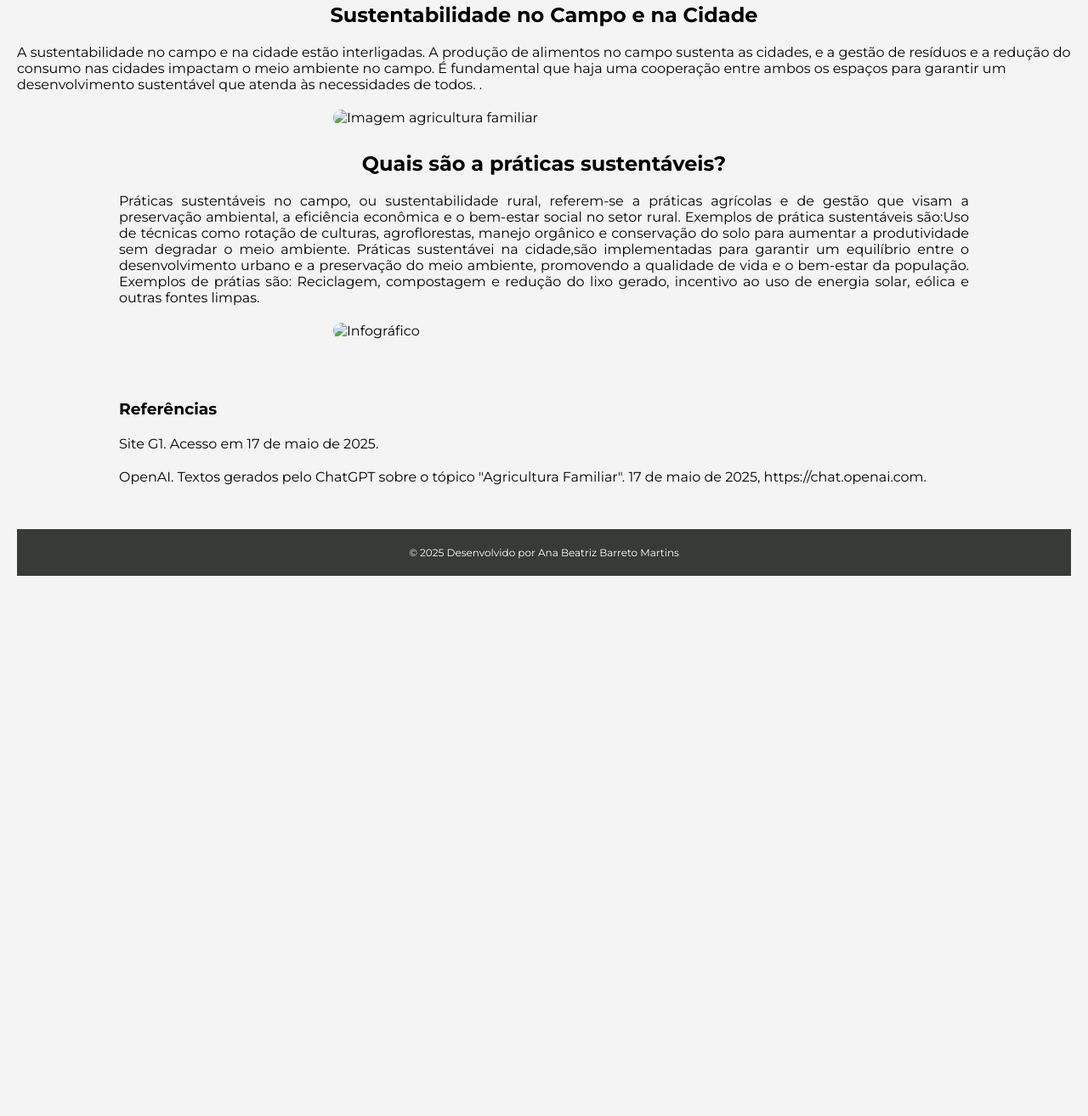
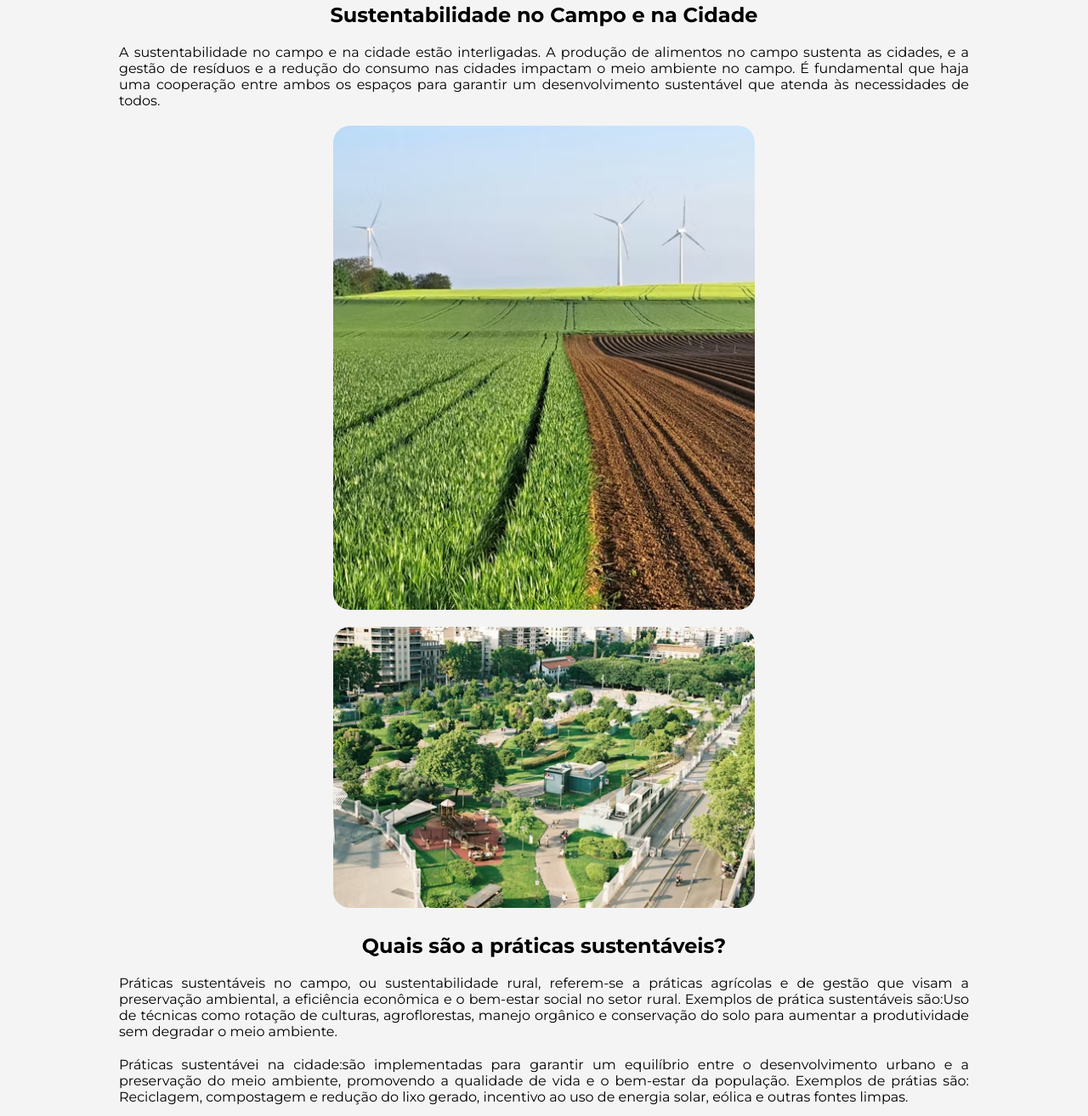
Before and after one commit to Ana14bm/agrinho2025, a plain HTML site: page index.html in a window 1280 px wide. Shown: the part 126-1440 px from the top of the page at 85% size. Before the commit the page ends 824 px from the top, so only its background shows below. Drawn offline with Linux system fonts and the light colour scheme; a web font is replaced by a local one.

Commit message:
Add files via upload

```diff
--- a/index.html
+++ b/index.html
@@ -15,30 +15,39 @@
 
     <section id="introducao">
         <h2>Sustentabilidade no Campo e na Cidade</h2>
-            A sustentabilidade no campo e na cidade estão interligadas. A produção de alimentos no campo sustenta as cidades,
+        <p>A sustentabilidade no campo e na cidade estão interligadas. A produção de alimentos no campo sustenta as
+            cidades,
             e a gestão de resíduos e a redução do consumo nas cidades impactam o meio ambiente no campo.
-            É fundamental que haja uma cooperação entre ambos os espaços para garantir um desenvolvimento sustentável que atenda às necessidades de todos. .</p>
-        <img src="img/image.png" class="imagem-introducao" alt="Imagem agricultura familiar"
-            title="Imagem mostrando trabalhadores rurais em uma horta de agricultura familiar. Fonte: Unsplash, 2025."
-            srcset="">
+            É fundamental que haja uma cooperação entre ambos os espaços para garantir um desenvolvimento sustentável
+            que
+            atenda às necessidades de todos.</p>
+        <img src="img/photo-1715233377690-97a1fb346503.avif" class="imagem-introducao1" alt=""
+            title="Imagem um campo agrícola. Fonte: Unsplash, 2025.">
+        <img src="img/photo-1542800952-e5471ed41326.avif" class="imagem-introducao2" alt=""
+            title="Imagem mostrando o ambiente urbano. Fonte: Unsplash, 2025">
+
     </section>
     <section id="desenvolvimento">
         <h2>Quais são a práticas sustentáveis?</h2>
-        <p>Práticas sustentáveis no campo, ou sustentabilidade rural, referem-se a práticas agrícolas e de gestão que visam a preservação ambiental,
-           a eficiência econômica e o bem-estar social no setor rural. Exemplos de prática sustentáveis são:Uso de técnicas como rotação de culturas, agroflorestas,
-            manejo orgânico e conservação do solo para aumentar a produtividade sem degradar o meio ambiente.
-        Práticas sustentávei na cidade,são implementadas para garantir um equilíbrio entre o desenvolvimento urbano e a preservação do meio ambiente,
-         promovendo a qualidade de vida e o bem-estar da população. Exemplos de prátias são: Reciclagem, compostagem e redução do lixo gerado,
-         incentivo ao uso de energia solar, eólica e outras fontes limpas.
-</p>
-        <img src="img/info-g1-agricultura-familiar.webp" class="infografico" alt="Infográfico"
-            title="Infográfico monstrando a importância da agricultura familiar para o Brasil. Fonte: G1, 2020."
+        <p>Práticas sustentáveis no campo, ou sustentabilidade rural, referem-se a práticas agrícolas e de gestão que
+            visam a preservação ambiental,
+            a eficiência econômica e o bem-estar social no setor rural. Exemplos de prática sustentáveis são:Uso de
+            técnicas como rotação de culturas, agroflorestas,
+            manejo orgânico e conservação do solo para aumentar a produtividade sem degradar o meio ambiente.</p>
+        <p>Práticas sustentávei na cidade:são implementadas para garantir um equilíbrio entre o desenvolvimento urbano
+            e a preservação do meio ambiente,
+            promovendo a qualidade de vida e o bem-estar da população. Exemplos de prátias são: Reciclagem, compostagem
+            e redução do lixo gerado,
+            incentivo ao uso de energia solar, eólica e outras fontes limpas.</p>
+
+        <img src="img/sustentabilidade.jpg" class="infografico" alt="Infográfico"
+            title="Infográfico monstrando os tópicos da sustentabilidade Fonte: pegadasustentavel 2014."
             srcset="">
     </section>
     <section id="referencias">
         <h3>Referências</h3>
-        <p>Site G1. Acesso em 17 de maio de 2025. </p>
-        <p> OpenAI. Textos gerados pelo ChatGPT sobre o tópico "Agricultura Familiar". 17 de maio de 2025,
+        <p>Site pegadasustentavel. </p>
+        <p> OpenAI. Textos gerados pelo ChatGPT sobre o tópico "Sustentabilidade". 17 de maio de 2025,
             https://chat.openai.com.</p>
 
     </section>
--- a/style.css
+++ b/style.css
@@ -30,7 +30,8 @@ p {
     /* margem lateral */
 }
 
-.imagem-introducao,
+.imagem-introducao1,
+.imagem-introducao2,
 .infografico {
     display: block;
     margin: 20px auto;
```
